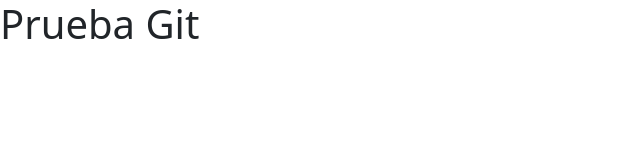
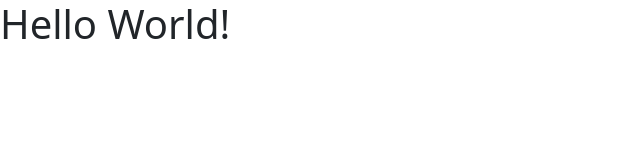
Before and after one commit to gjhg775/test-git, a plain HTML site: page index.html in a window 1280 px wide. Shown: the whole page, without its empty margins (0-640 px from the left). Drawn offline with nearby package versions, Linux system fonts and the light colour scheme.

Commit message:
index.html

```diff
--- a/index.html
+++ b/index.html
@@ -11,7 +11,7 @@
     <title>Prueba Git</title>
   </head>
   <body>
-    <h1>Prueba Git</h1>
+    <h1>Hello World!</h1>
 
     <!-- Optional JavaScript; choose one of the two! -->
 
```
